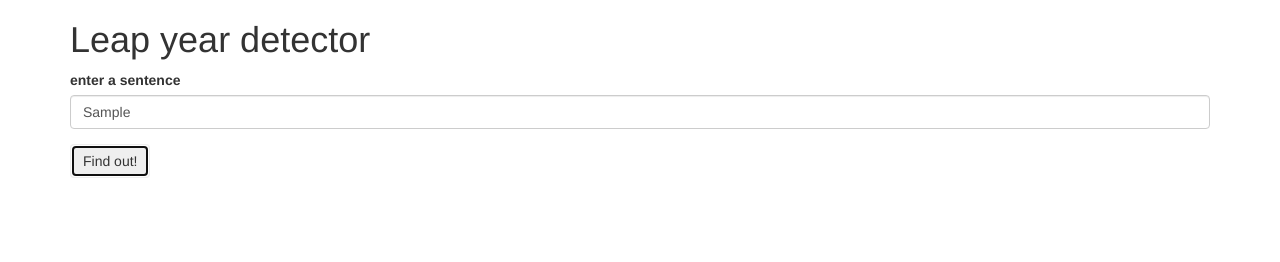
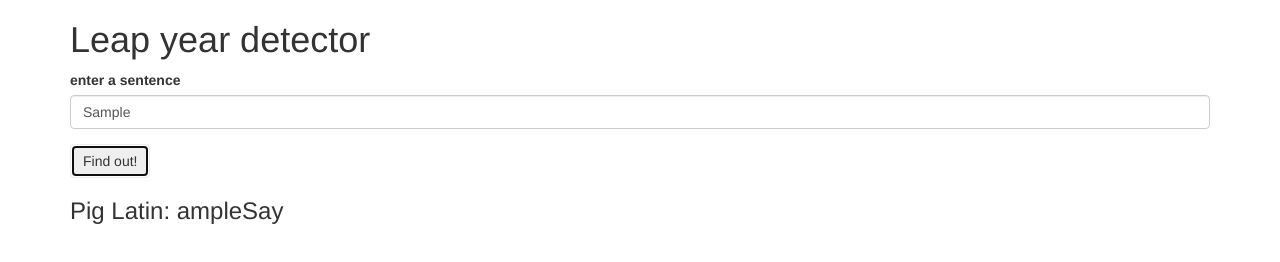
Before and after one commit to GDBMedia/igpayatinlay, a plain HTML site: page index.html in a window 1280 px wide. Both pictures are taken after typing "Sample" into the empty fields and a click on the button "Find out!". Drawn offline with Linux system fonts and the light colour scheme.

Commit message:
add qu function

```diff
--- a/index.html
+++ b/index.html
@@ -21,7 +21,7 @@
       </form>
 
       <div id="result">
-        <p><span class="sentence"></span> is <span class="not"></span> a leap year.</p>
+        <h3 id="resultT"></h3>
       </div>
     </div>
   </body>
--- a/js/scripts.js
+++ b/js/scripts.js
@@ -1,16 +1,28 @@
-function piglatin (word, array){
-		if (word.charAt(0) === "q") {
-      var qU = (word.charAt(0) + word.charAt(1));
-			word = word.slice(2);
-			word += qU;
-			word += "ay";
-			alert(word);
-	  } else{
+function piglatin (array1, array2){
+	var result = "Pig Latin: "
+	for(var z = 0; z < array1.length; z++){
+		var word = array1[z];
+
+
+		var quFound = false;
+		var uCount = 0;
+		for (var a = 0; a < word.length; a++){
+				if((word.charAt(a) === "u") && (word.charAt(a-1) === "q")){
+					uCount = a;
+					quFound = true;
+					break;
+				}
+			}
+		if(!quFound){
+
 	  	var vowelFound = false;
+
 	  	var count = 0;
 	  	for (var i = 0; i < word.length; i++){
-	  		for (var x = 0; x < array.length; x++){
-	  			if(word.charAt(i) === array[x]){
+	  		for (var x = 0; x < array2.length; x++){
+
+	  			if(word.charAt(i) === array2[x]){
+
 	  				vowelFound = true;
 	  				break;
 	  			}
@@ -24,29 +36,35 @@ function piglatin (word, array){
 			word = word.slice(count);
 			word = word + word2.substring(0,count);
 			word += "ay";
-			alert(word);
-	}
+		}else{
+			word2 = word;
+			var word3 = word.substr(0, (uCount-1));
+			var word4 = word.substr((uCount+1), word.length);
+			word = word3+word4;
+			word = word + word2.substring((uCount-1), (uCount+1));
+			word += "ay";
+
+		}
+	result += " " + word;
 }
+return result;
+}
+
+
+
 
 $(function(event){
 	$("#submit").click(function(event){
 		event.preventDefault();
 		var sentence = $("#sentence").val();
-		var sentanceArray = sentence.split(" ");
+		var sentenceArray = sentence.split(" ");
 		var arrayOfVowels = ["a", "e", "i", "o", "u"];
 
-		piglatin(sentence, arrayOfVowels);
+		var result = piglatin(sentenceArray, arrayOfVowels);
 
+
+		$("#result").show();
+		$("#resultT").text(result);
 
 	});
 });
-
-
-
-
-
-// bdd:
-// 1. if not a word output false
-// 2. is first letter a vowel. output: add ay to end
-// 2. if word starts with qu output: move qu to end and add ay to end
-// 3. if first letter a consonant. output remove consecutive consonants move to end and add ay to end
```
